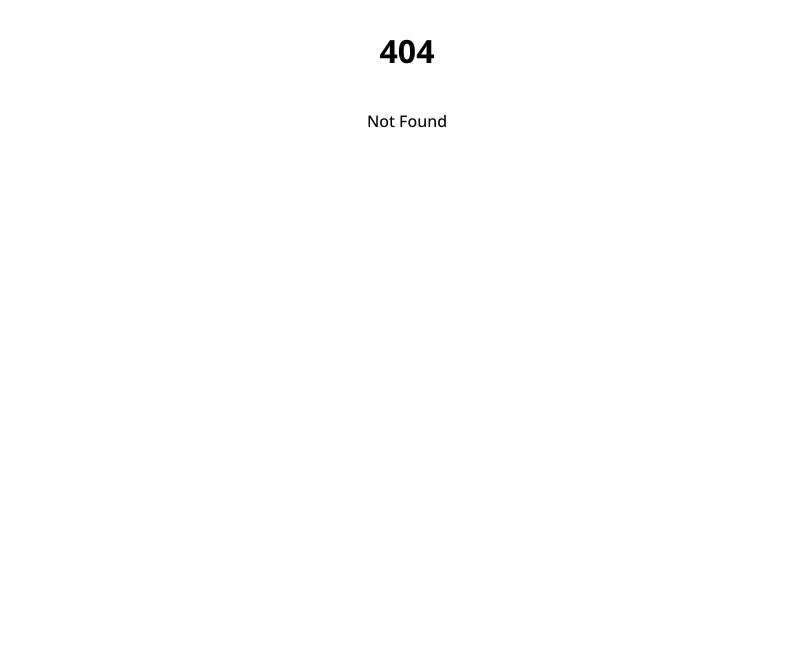
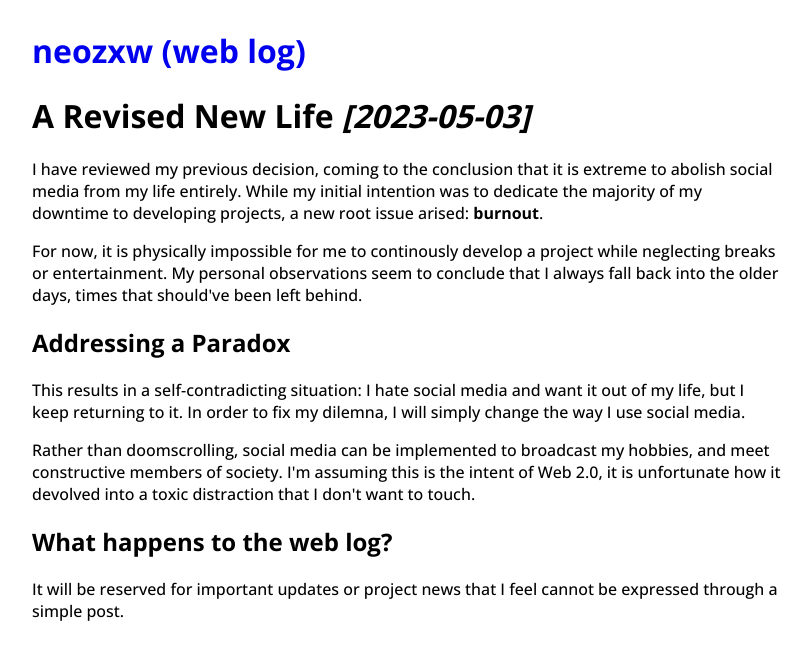
Before and after one commit to neozxw/neozxw-net, a SvelteKit app: page /posts/1 in a window 1280 px wide. Before the commit this address had no page. Shown: the top 660 px of the page, without its empty margins (233-1045 px from the left). Built offline with nearby package versions, Linux system fonts and the light colour scheme.

Commit message:
New social links, blog update

```diff
--- a/src/routes/+layout.svelte
+++ b/src/routes/+layout.svelte
@@ -8,7 +8,7 @@
         --black-2: rgb(45, 48, 55);
         --black-3: rgb(130,135,140);
 
-        --link-1: rgb(173, 70, 67);
+        --link-1: rgb(70, 173, 67);
 
         --shadow-1: 0 0px 5px 3px rgba(0,0,0,0.2);
 
--- a/src/routes/posts/+layout.svelte
+++ b/src/routes/posts/+layout.svelte
@@ -9,6 +9,6 @@
 </style>
 
 <div class='main'>
-    <h1><a href='/'>neozxw</a></h1>
+    <h1><a href='/'>neozxw</a> <a href='/posts'>(web log)</a></h1>
     <slot />
 </div>
--- a/src/routes/posts/+page.svelte
+++ b/src/routes/posts/+page.svelte
@@ -2,7 +2,8 @@
     import Project from '$lib/comp/Project.svelte';
 
     let projects = [
-        {'name': 'Introduction', 'date': '2023-05-02'}
+        {'name': 'Introduction', 'date': '2023-05-02'},
+        {'name': 'A Revised New Life', 'date': '2023-05-03'}
     ];
 
     projects = projects.map((x,id) => {
@@ -10,6 +11,7 @@
         x.id = id;
         return x;
     });
+    projects = projects.reverse();
 </script>
 
 <style>
--- /dev/null
+++ b/src/routes/posts/1/+page.svelte
@@ -0,0 +1,26 @@
+<script>
+    import Button from "../../../lib/comp/Button.svelte";
+
+</script>
+<h1>A Revised New Life <i>[2023-05-03]</i></h1>
+<p>
+    I have reviewed my previous decision, coming to the conclusion that it is extreme to abolish social media from my life entirely.
+    While my initial intention was to dedicate the majority of my downtime to developing projects, a new root issue arised: <b>burnout</b>.
+</p>
+<p>
+    For now, it is physically impossible for me to continously develop a project while neglecting breaks or entertainment.
+    My personal observations seem to conclude that I always fall back into the older days, times that should've been left behind.
+</p>
+<h2>Addressing a Paradox</h2>
+<p>
+    This results in a self-contradicting situation: I hate social media and want it out of my life, but I keep returning to it.
+    In order to fix my dilemna, I will simply change the way I use social media.
+</p>
+<p>
+    Rather than doomscrolling, social media can be implemented to broadcast my hobbies, and meet constructive members of society.
+    I'm assuming this is the intent of Web 2.0, it is unfortunate how it devolved into a toxic distraction that I don't want to touch.
+</p>
+<h2>What happens to the web log?</h2>
+<p>
+    It will be reserved for important updates or project news that I feel cannot be expressed through a simple post.
+</p>
```
Also changed, not shown: src/routes/+page.svelte (+5 -2 lines).
